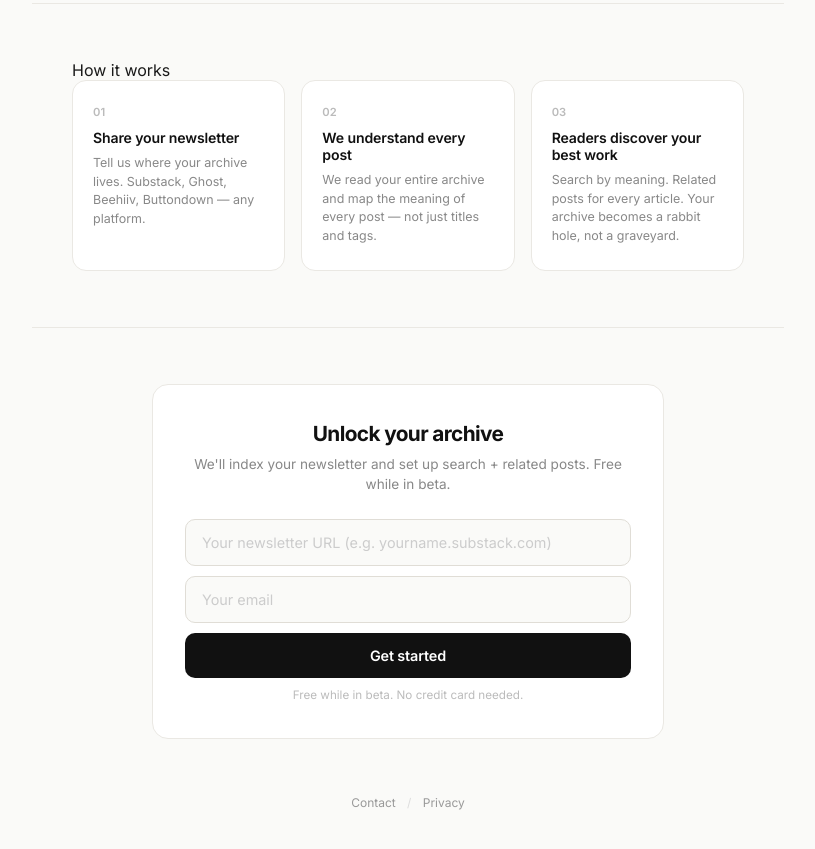
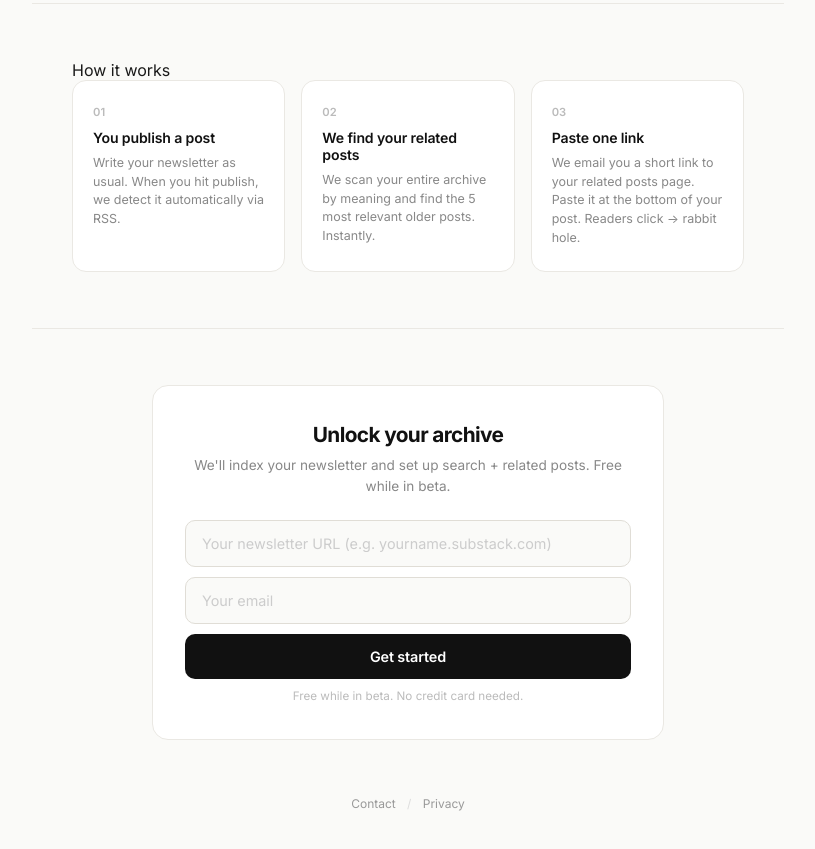
Before and after one commit to romanI04/sift, a website built with Vite: page demo/index.html in a window 1280 px wide. Shown: the part 860-1709 px from the top of the page, without its empty margins (232-1047 px from the left). Built offline with nearby package versions, Linux system fonts and the light colour scheme.

Commit message:
update how-it-works to show publish-detect-paste workflow

```diff
--- a/demo/index.html
+++ b/demo/index.html
@@ -402,18 +402,18 @@
       <div class="steps">
         <div class="step">
           <div class="step-num">01</div>
-          <h3>Share your newsletter</h3>
-          <p>Tell us where your archive lives. Substack, Ghost, Beehiiv, Buttondown — any platform.</p>
+          <h3>You publish a post</h3>
+          <p>Write your newsletter as usual. When you hit publish, we detect it automatically via RSS.</p>
         </div>
         <div class="step">
           <div class="step-num">02</div>
-          <h3>We understand every post</h3>
-          <p>We read your entire archive and map the meaning of every post — not just titles and tags.</p>
+          <h3>We find your related posts</h3>
+          <p>We scan your entire archive by meaning and find the 5 most relevant older posts. Instantly.</p>
         </div>
         <div class="step">
           <div class="step-num">03</div>
-          <h3>Readers discover your best work</h3>
-          <p>Search by meaning. Related posts for every article. Your archive becomes a rabbit hole, not a graveyard.</p>
+          <h3>Paste one link</h3>
+          <p>We email you a short link to your related posts page. Paste it at the bottom of your post. Readers click → rabbit hole.</p>
         </div>
       </div>
     </div>
```
